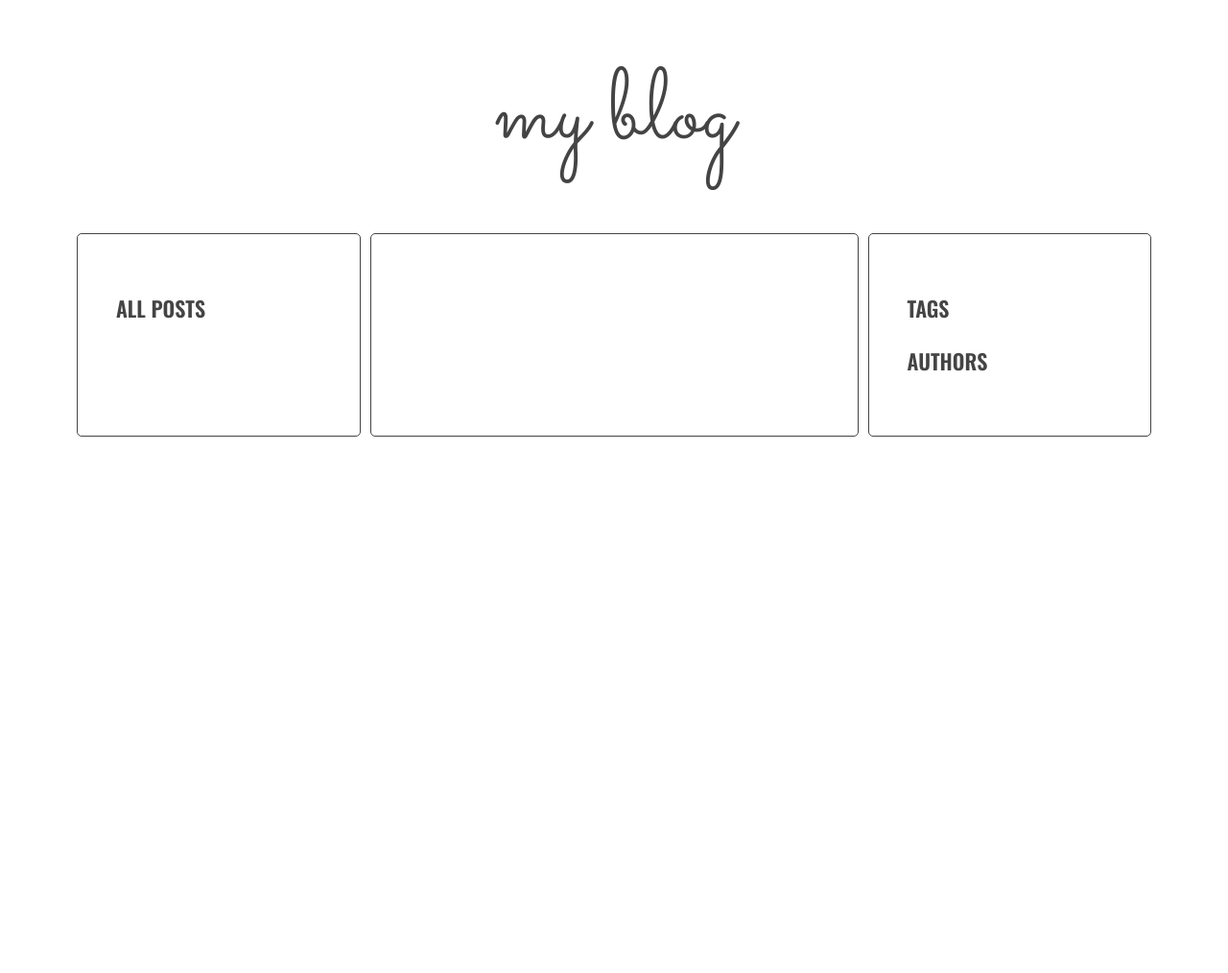
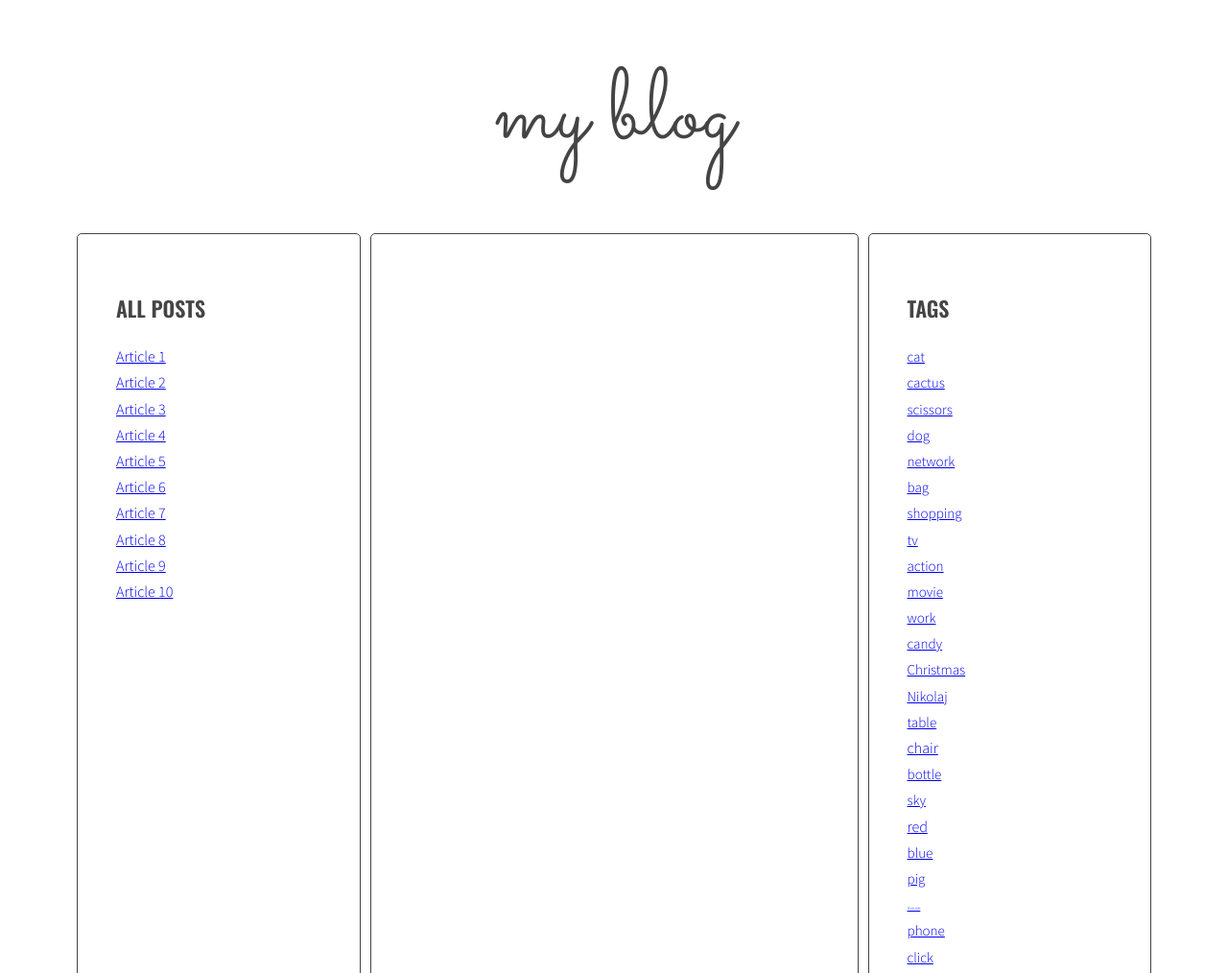
Before and after one commit to Kami-bit789/javascript-blog, a website: page index.html in a window 1280 px wide. Shown: the top 1014 px of the page at 96% size. Before the commit the page ends 800 px from the top, so only its background shows below. Drawn offline with nearby package versions, Linux system fonts and the light colour scheme.

Commit message:
handelabrs_1-3_ok

```diff
--- a/index.html
+++ b/index.html
@@ -189,6 +189,16 @@
             </div>
         </div>
         <script id="template-article-link" type="text/x-handlebars-template">
+
+          <li><a href="#{{ id }}"><span>{{ title }}</span></a></li>
+        </script>
+        <script id="template-tag-link" type="text/x-handlebars-template">
+          <li><a href="#{{ id }}"><span>{{ title }}</span></a></li>
+        </script>
+        <script id="template-author-link" type="text/x-handlebars-template">
+          <li><a href="#{{ id }}"><span>{{ title }}</span></a></li>
+        </script>
+        <script id="templates-tag-cloud-link" type="text/x-handlebars-template">
           <li><a href="#{{ id }}"><span>{{ title }}</span></a></li>
         </script>
         <script src="https://cdnjs.cloudflare.com/ajax/libs/handlebars.js/4.1.0/handlebars.min.js"></script>
--- a/js/script.js
+++ b/js/script.js
@@ -4,6 +4,7 @@ const templates = {
   articleLink: Handlebars.compile(document.querySelector('#template-article-link').innerHTML),
   tagLink: Handlebars.compile(document.querySelector('#template-tag-link').innerHTML),
   authorLink: Handlebars.compile(document.querySelector('#template-author-link').innerHTML),
+
 };
 const titleClickHandler = function (event) {
   event.preventDefault();
@@ -51,7 +52,7 @@ const optArticleSelector = '.post',
   optCloudClassPrefix = 'tag-size-';
 
 
-function generateTitleLinks(customSelector = ''){
+const generateTitleLinks = function (customSelector = ''){
   console.log('Links have been generated');
   /* [DONE] remove contents of titleList */
 
@@ -84,7 +85,7 @@ function generateTitleLinks(customSelector = ''){
   for (let link of links) {
     link.addEventListener('click', titleClickHandler);
   }
-}
+};
 
 generateTitleLinks();
 
@@ -145,7 +146,6 @@ function generateTags(){
   console.log('tagsParams:', tagsParams);
   /* [NEW] create variable for all links HTML code */
   let allTagsHTML = '';
-
   /* [NEW] START LOOP: for each tag in allTags: */
   for(let tag in allTags){
     /* [NEW] generate code of a link and add it to allTagsHTML */
@@ -223,7 +223,7 @@ function generateAuthors() {
     /* generate HTML of the link */
 
     const linkHTMLData = {id: authorWrapper, title: dataAuthorHref};
-    const linkHTML = templates.articleLink(linkHTMLData);
+    const linkHTML = templates.authorLink(linkHTMLData);
 
     /* add generated code to html variable */
     html = html + linkHTML;
@@ -240,8 +240,8 @@ function generateAuthors() {
     authorWrapper.innerHTML = html;
     /* END LOOP: for every article: */
   }
-  /* [NEW] find list of tags in right column */
-  const authorList = document.querySelector('.authors');
+  /* [NEW] find list of authors in right column */
+  const authorList = document.querySelector('.post-author');
 
   /* [NEW] create variable for all links HTML code */
   let allAuthorsHTML = '';
```
